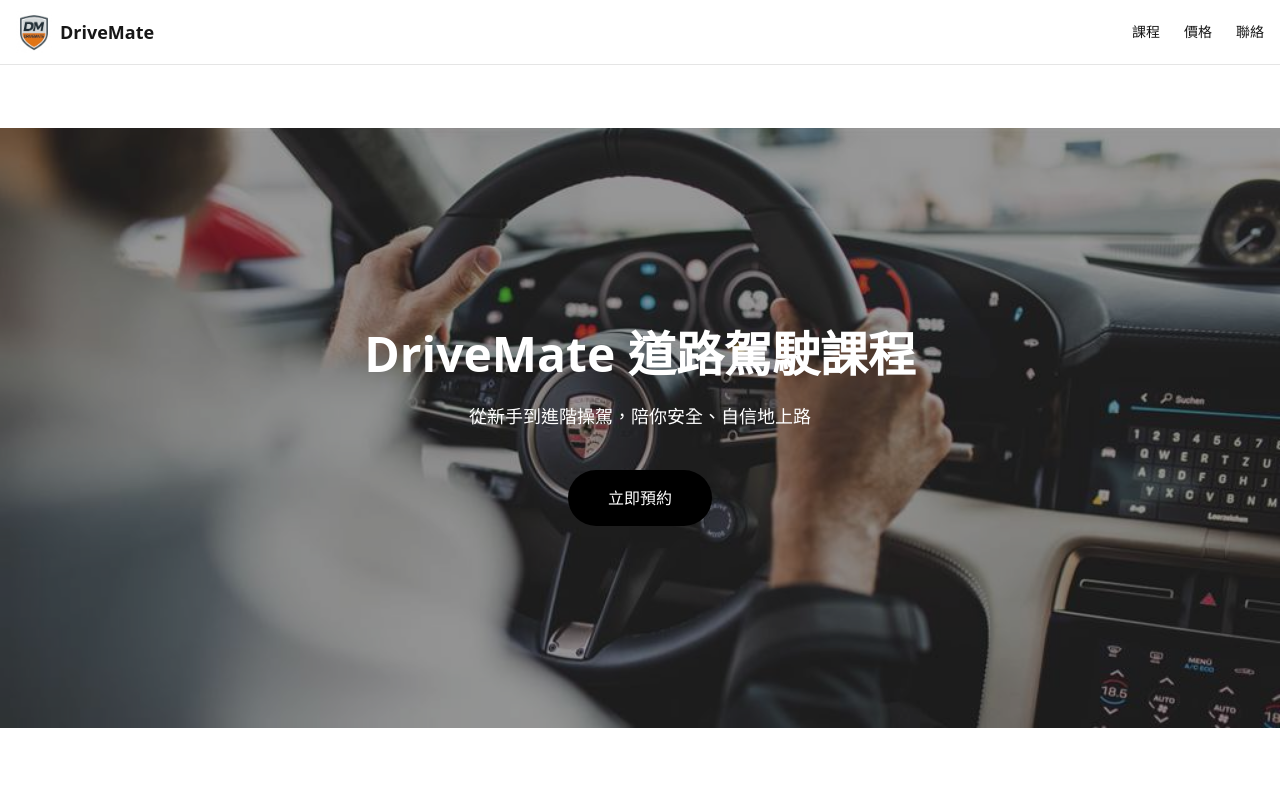
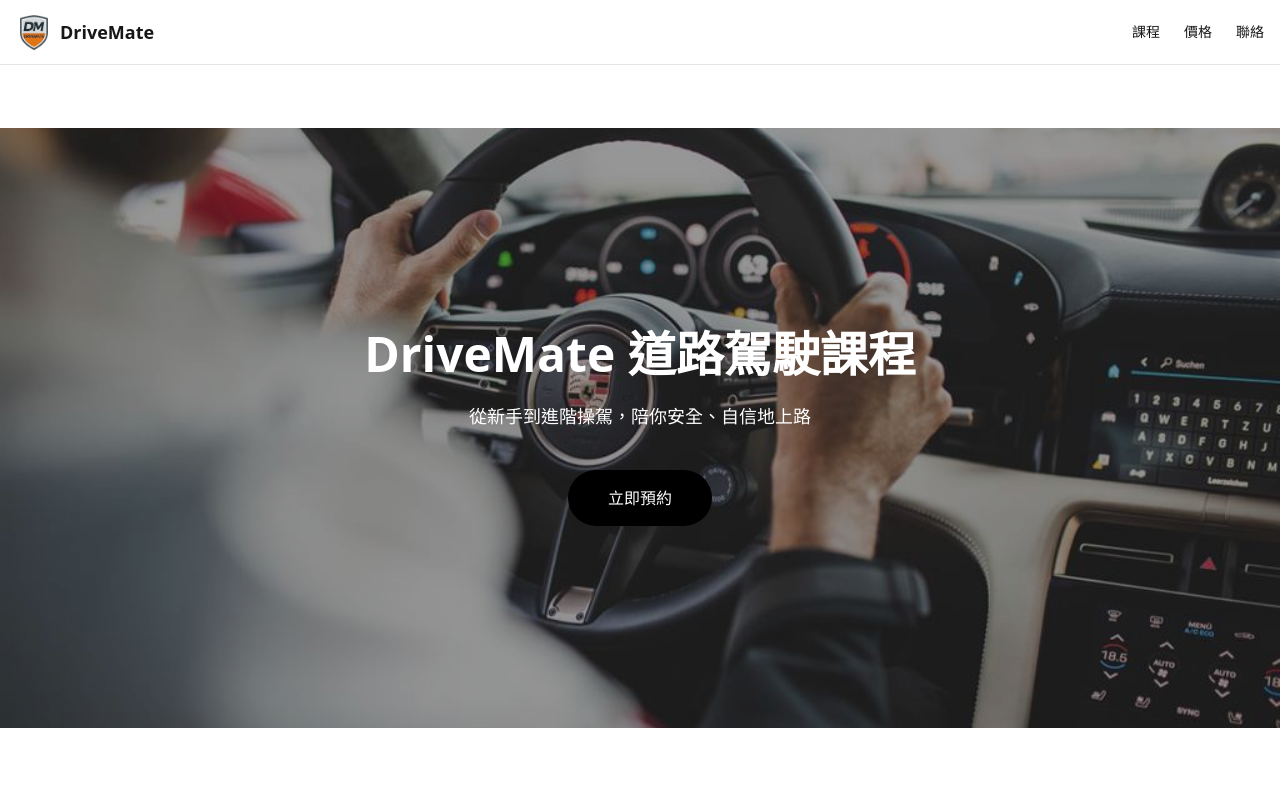
Before and after one commit to laurelke/drivemate-web, a Next.js app: page / in a window 1280 px wide. Shown: the top 800 px of the page. Built offline with nearby package versions, Linux system fonts and the light colour scheme.

Commit message:
remove instagram section and add hero background

```diff
--- a/app/page.tsx
+++ b/app/page.tsx
@@ -9,7 +9,7 @@ export default function HomePage() {
         style={{
           backgroundImage: "url('/hero-driving.jpg')",
           backgroundSize: 'cover',
-          backgroundPosition: 'center top',
+          backgroundPosition: '50% 30%',
           backgroundRepeat: 'no-repeat',
         }}
       >
```
